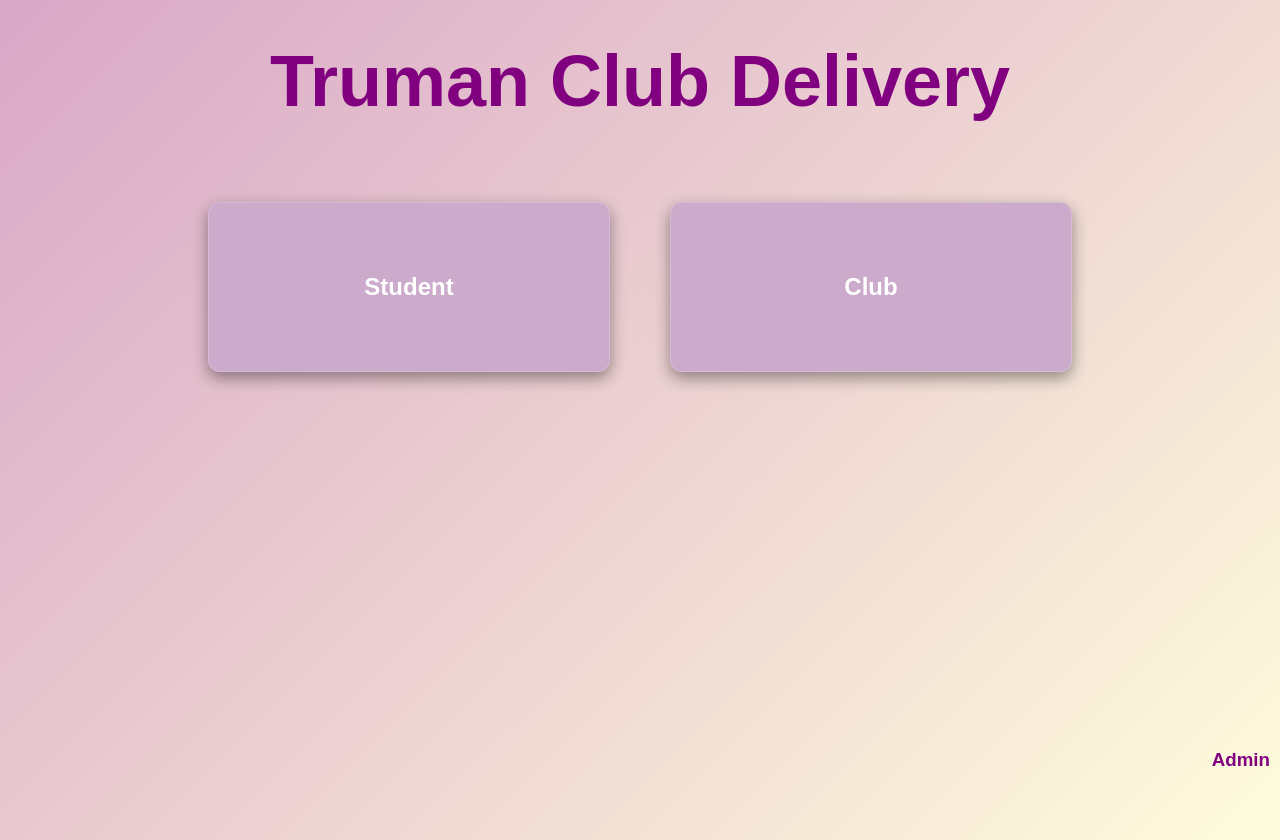
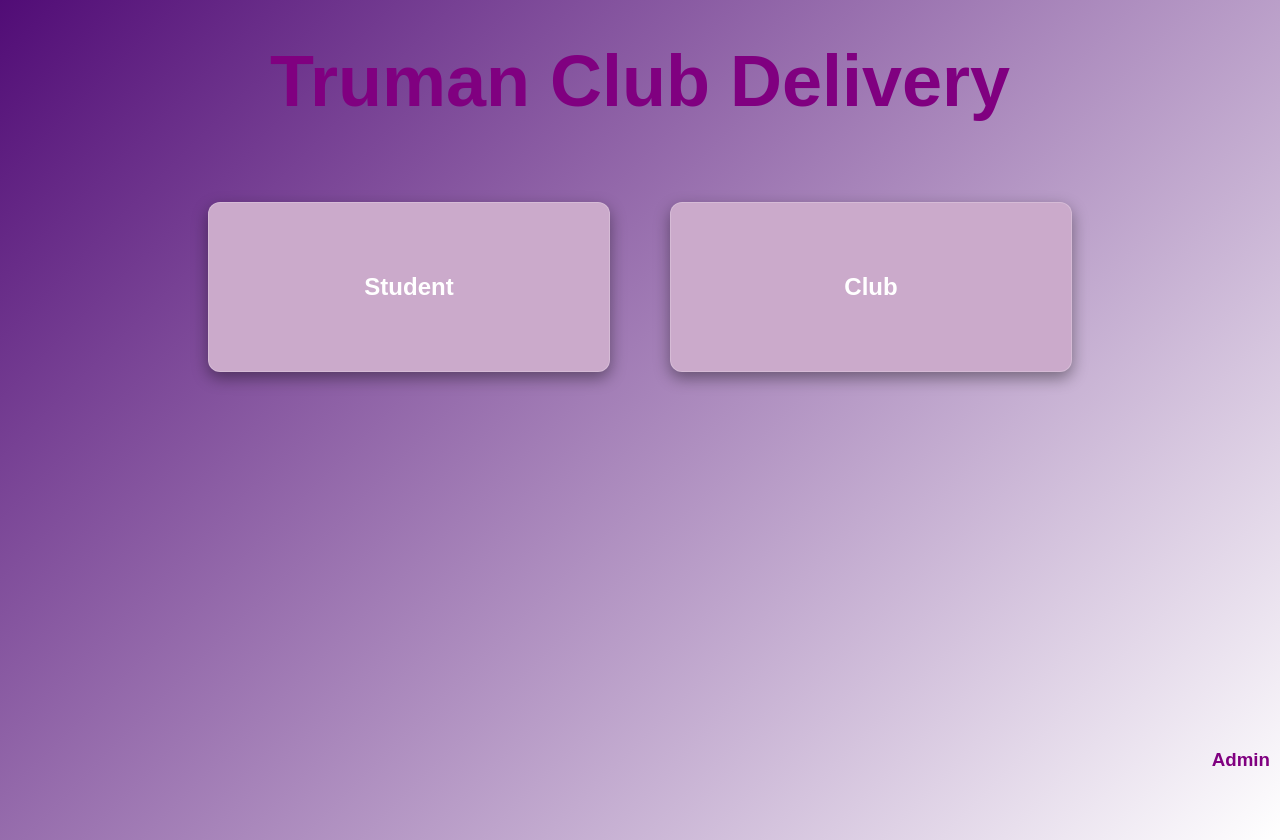
Before and after one commit to betelhemabebe-beep/cs430, a React (Create React App) app in the folder frontend/: page / in a window 1280 px wide. Built offline with nearby package versions, Linux system fonts and the light colour scheme.

Commit message:
Update HomePage.js
changed background color

```diff
--- a/frontend/src/components/HomePage.js
+++ b/frontend/src/components/HomePage.js
@@ -32,7 +32,7 @@ const styles = {
     flexDirection: 'column',
     justifyContent: 'flex-start',
     alignItems: 'center',
-    background: 'linear-gradient(135deg, #d9a7c7, #fffcdc)',
+    background: 'linear-gradient(135deg,#510C76, #ffffff)',
     color: '#fff',
     fontFamily: 'Arial, sans-serif',
     padding: '20px',
```
